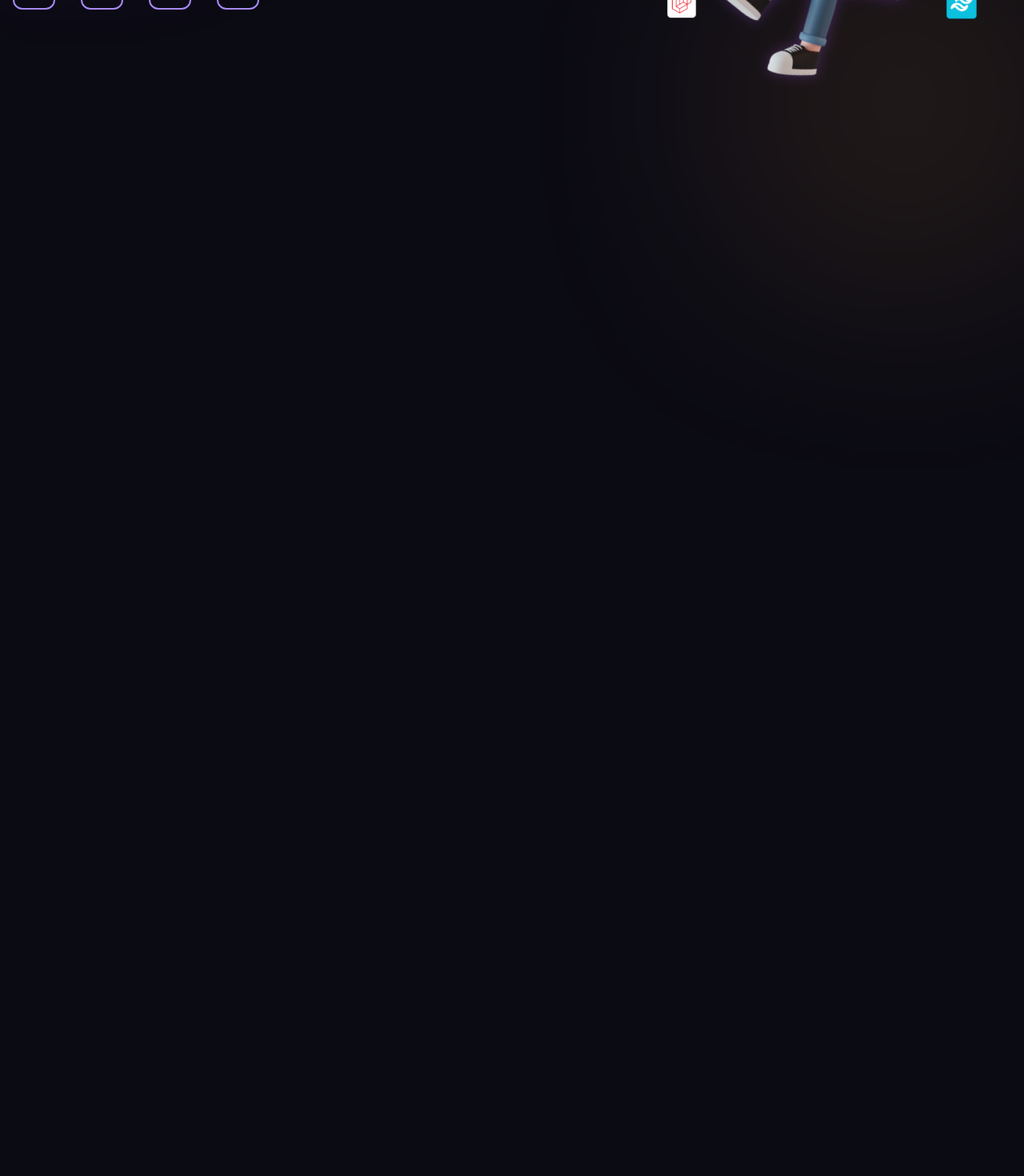
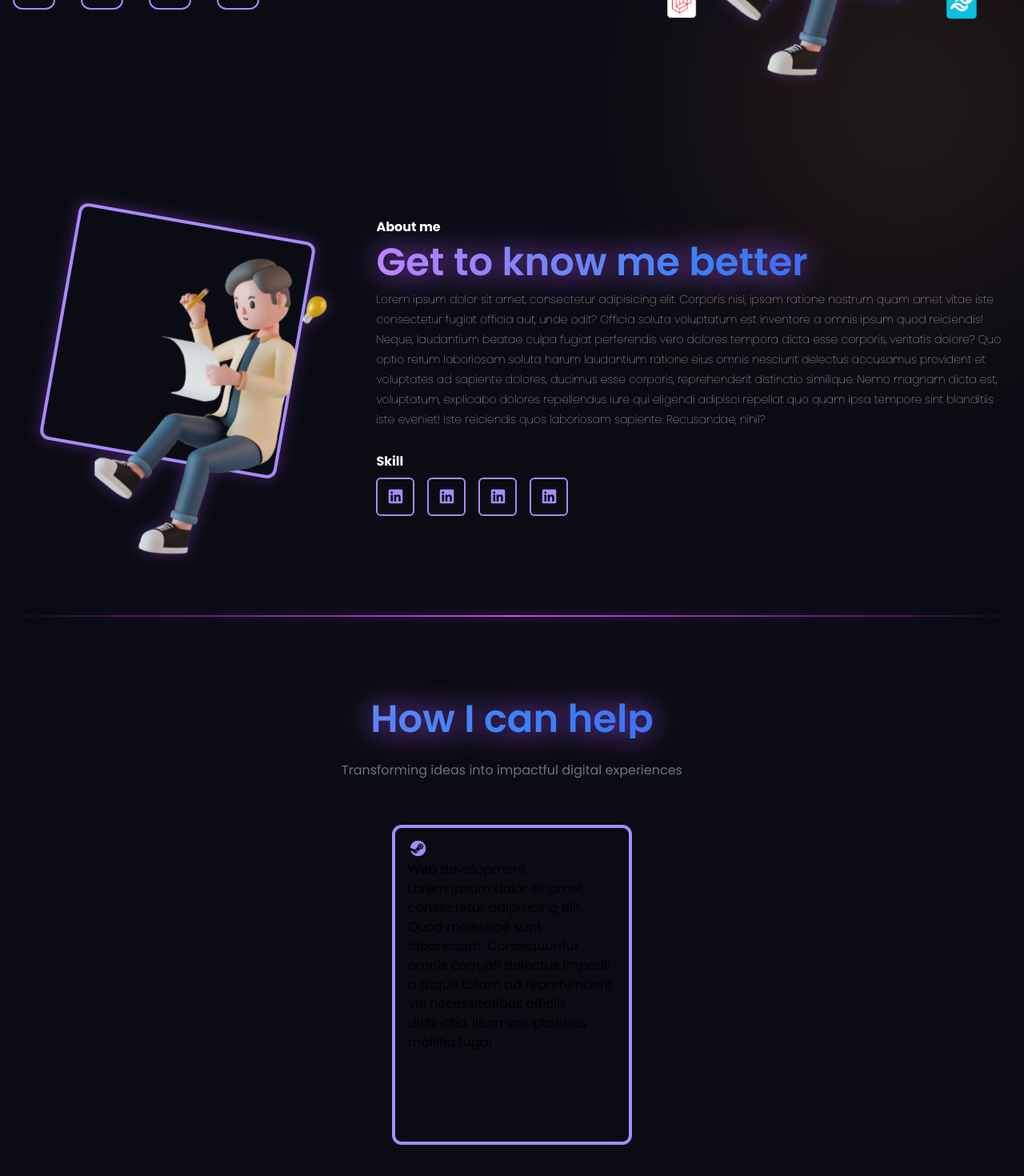
Before and after one commit to Risfrhn/NewPortfolio, a Vue app in the folder frontend/: page / in a window 1280 px wide. Shown: the part 482-1952 px from the top of the page at 80% size. Before the commit the page ends 800 px from the top, so only its background shows below. Built offline with nearby package versions, Linux system fonts and the light colour scheme.

Commit message:
V.04
Services card layanan dan isi nya belum di setup, dan hanya akan dibuat dalam bentuk hardcode recananya

```diff
--- a/frontend/src/pages/landingPageUser.vue
+++ b/frontend/src/pages/landingPageUser.vue
@@ -97,8 +97,57 @@
                 </div>
             </div>
         </div>
-        <div class="flex flex-wrap p-4 pt-20">
 
+
+        <!-- About me -->
+        <div class="flex flex-wrap p-4 mt-[40px] md:mt-[150px]">
+            <div class="w-[100%] md:w-[30%] mx-14 mb-32 md:mx-0 md:mb-0">
+                <div class="w-[200px] h-[200px] lg:w-[250px] lg:h-[250px] xl:w-[300px] xl:h-[300px] rounded-xl shadow-lg rotate-[10deg] border-4 border-[#a78bfa] animate-glow translate-x-6 lg:translate-x-14  translate-y-11 lg:translate-y-10 xl:translate-y-1" style="background: linear-gradient(#0b0b14, #0b0b14) padding-box, linear-gradient(to right, #a855f7, #3b82f6, #6366f1) border-box;">
+                    <img src="/HeaderHero.png" alt="" class="w-60 h-60 lg:w-80 lg:h-80 xl:w-96 xl:h-96 object-cover rotate-[-10deg] lg:translate-x-11 xl:translate-x-14 translate-x-11 translate-y-7">
+                </div>
+            </div>
+            <div class="w-[100%] md:w-[70%] md:ps-20">
+                <p class="text-white font-bold">About me</p>
+                <p class="text-3xl lg:text-5xl lg:my-2 font-semibold min-h-[50px] bg-gradient-to-r from-purple-400 via-blue-500 to-indigo-600 bg-clip-text text-transparent" style="filter: drop-shadow(0 0 18px rgba(168, 85, 247, 0.9));">Get to know me better</p>
+                <p class="text-white text-[10px] lg:text-xs xl:text-sm font-thin leading-loose xl:leading-[25px]">Lorem ipsum dolor sit amet, consectetur adipisicing elit. Corporis nisi, ipsam ratione nostrum quam amet vitae iste consectetur fugiat officia aut, unde odit? Officia soluta voluptatum est inventore a omnis ipsum quod reiciendis! Neque, laudantium beatae culpa fugiat perferendis vero dolores tempora dicta esse corporis, veritatis dolore? Quo optio rerum laboriosam soluta harum laudantium ratione eius omnis nesciunt delectus accusamus provident et voluptates ad sapiente dolores, ducimus esse corporis, reprehenderit distinctio similique. Nemo magnam dicta est, voluptatum, explicabo dolores repellendus iure qui eligendi adipisci repellat quo quam ipsa tempore sint blanditiis iste eveniet! Iste reiciendis quos laboriosam sapiente. Recusandae, nihil?</p>
+
+                <p class="text-white font-bold pt-7">Skill</p>
+                <div class="flex flex-nowrap my-2 gap-4">
+                    <div class="h-10 w-10 lg:h-12 lg:w-12 rounded-md bg-transparent border-2 border-[#a78bfa] inline-flex items-center justify-center hover:shadow-[0_0_20px_rgba(130,90,250,0.4)] transition-shadow duration-300">
+                        <i class="fab fa-linkedin text-[#a78bfa] text-md lg:text-xl"></i>
+                    </div>
+                    <div class="h-10 w-10 lg:h-12 lg:w-12 rounded-md bg-transparent border-2 border-[#a78bfa] inline-flex items-center justify-center hover:shadow-[0_0_20px_rgba(130,90,250,0.4)] transition-shadow duration-300">
+                        <i class="fab fa-linkedin text-[#a78bfa] text-md lg:text-xl"></i>
+                    </div>
+                    <div class="h-10 w-10 lg:h-12 lg:w-12 rounded-md bg-transparent border-2 border-[#a78bfa] inline-flex items-center justify-center hover:shadow-[0_0_20px_rgba(130,90,250,0.4)] transition-shadow duration-300">
+                        <i class="fab fa-linkedin text-[#a78bfa] text-md lg:text-xl"></i>
+                    </div>
+                    <div class="h-10 w-10 lg:h-12 lg:w-12 rounded-md bg-transparent border-2 border-[#a78bfa] inline-flex items-center justify-center hover:shadow-[0_0_20px_rgba(130,90,250,0.4)] transition-shadow duration-300">
+                        <i class="fab fa-linkedin text-[#a78bfa] text-md lg:text-xl"></i>
+                    </div>
+                </div>
+            </div>
+        </div>
+
+
+        <!-- Services -->
+        <div class="w-full h-[2px] mt-[40px] md:mt-[100px] bg-gradient-to-r from-transparent via-fuchsia-500 to-transparent" style="filter: drop-shadow(0 0 6px rgba(168,85,247,0.8));"></div>
+        <div class="grid grid-cols-12 my-24 gap-4">
+            <div class="col-span-12">
+                <p class="text-3xl text-center lg:text-5xl lg:my-2 font-semibold bg-gradient-to-r from-purple-400 via-blue-500 to-indigo-600 bg-clip-text text-transparent" style="filter: drop-shadow(0 0 18px rgba(168, 85, 247, 0.9));">How I can help</p>
+            </div>
+            <div class="col-span-12">
+                <p class="text-gray-500 text-center mt-1 mb-10">Transforming ideas into impactful digital experiences</p>
+            </div>
+            <div class="col-span-12">
+                <div class="flex flex-wrap gap-5 place-content-center">
+                    <div class="w-[300px] h-[400px] border-4 rounded-xl bg-[#0b0b14] border-[#a78bfa] hover:shadow-[0_0_20px_rgba(130,90,250,0.4)] transition-shadow duration-300 p-4">
+                        <i class="fab fa-steam text-[#a78bfa] text-xl"></i>
+                        <p>Web development</p>
+                        <p>Lorem ipsum dolor sit amet, consectetur adipisicing elit. Quod molestiae sunt laboriosam. Consequuntur omnis corrupti delectus impedit a atque totam ad reprehenderit vel necessitatibus officiis distinctio, illum voluptatibus mollitia fuga!</p>
+                    </div>
+                </div>
+            </div>
         </div>
     </div>
 </template>
```
Lines whose indentation alone changed are shown as unchanged.
